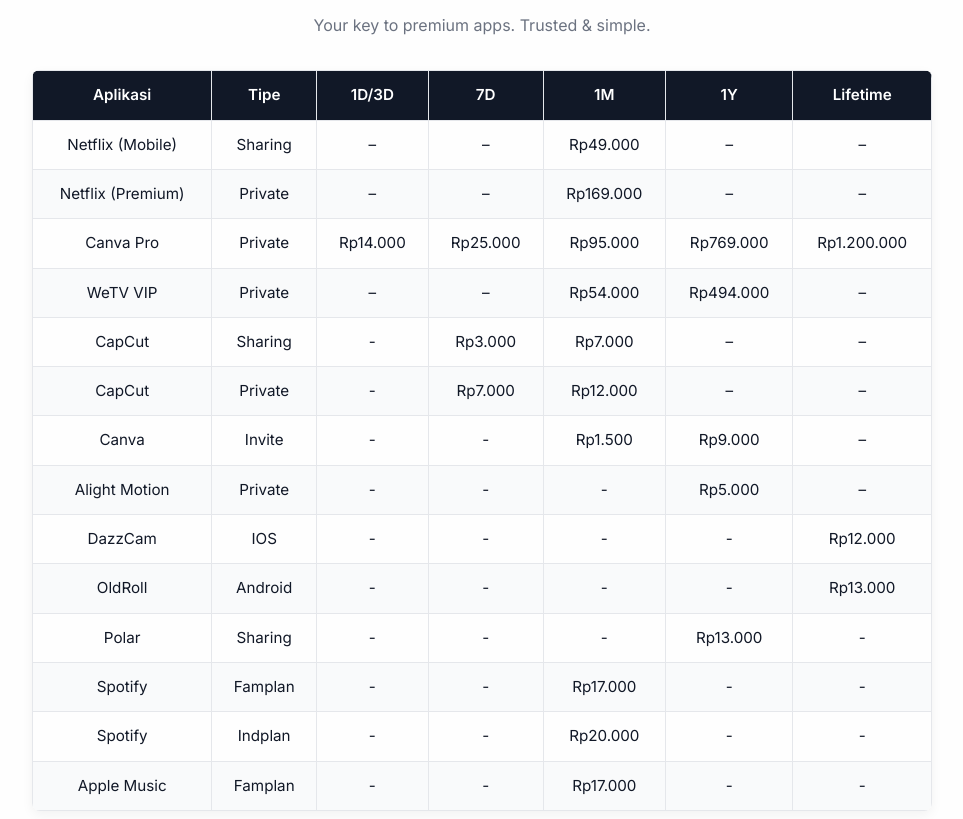
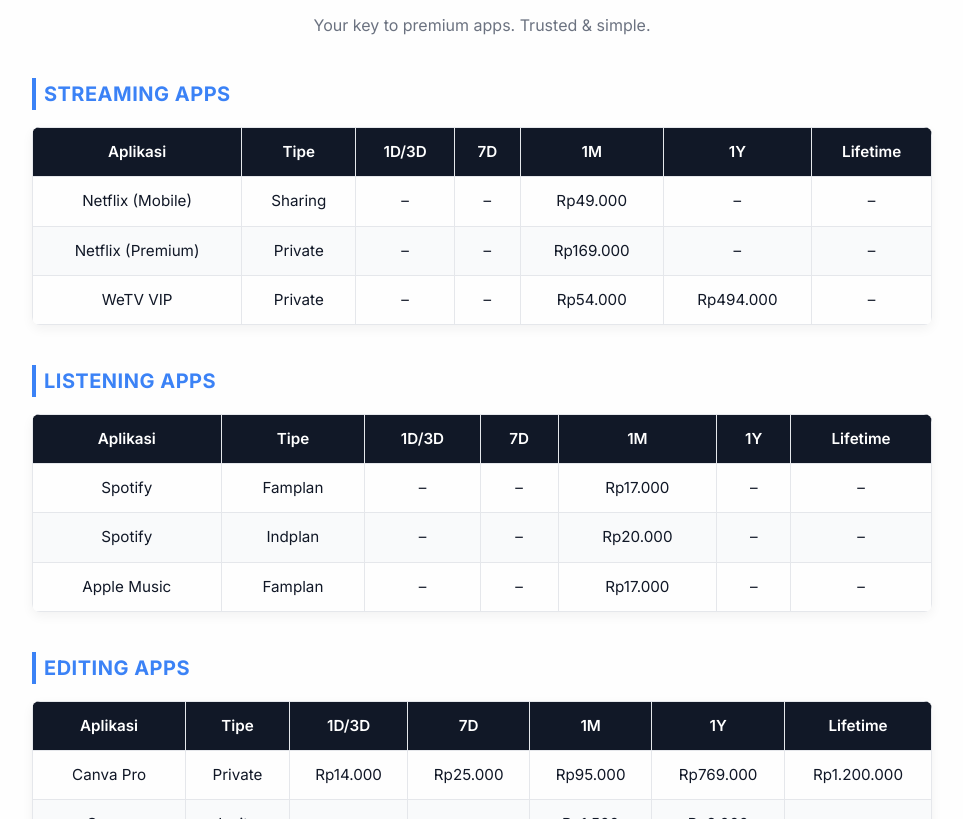
Before and after one commit to ricvess/keysmithspricelist, a plain HTML site: page index.html in a window 1280 px wide. Shown: the part 133-952 px from the top of the page, without its empty margins (158-1121 px from the left). Drawn offline with Linux system fonts and the light colour scheme.

Commit message:
index.html
Refactored the HTML structure to include sections for Streaming, Listening, Editing, Study, and Other Apps, enhancing organization and readability.

```diff
--- a/index.html
+++ b/index.html
@@ -34,10 +34,20 @@
       font-size: 1rem;
       margin-bottom: 2rem;
     }
+    h2 {
+      font-size: 1.25rem;
+      font-weight: 700;
+      margin-top: 2.5rem;
+      text-transform: uppercase;
+      letter-spacing: 0.5px;
+      color: var(--accent);
+      border-left: 4px solid var(--accent);
+      padding-left: 8px;
+    }
     table {
       width: 100%;
       border-collapse: collapse;
-      margin-top: 24px;
+      margin-top: 16px;
       box-shadow: 0 4px 12px rgba(0,0,0,0.05);
       border-radius: 8px;
       overflow: hidden;
@@ -74,146 +84,78 @@
   <h1>📦 Keysmiths Pricelist</h1>
   <p class="subtitle">Your key to premium apps. Trusted & simple.</p>
 
+  <!-- STREAMING APPS -->
+  <h2>Streaming Apps</h2>
   <table>
     <thead>
       <tr>
-        <th>Aplikasi</th>
-        <th>Tipe</th>
-        <th>1D/3D</th>
-        <th>7D</th>
-        <th>1M</th>
-        <th>1Y</th>
-        <th>Lifetime</th>
+        <th>Aplikasi</th><th>Tipe</th><th>1D/3D</th><th>7D</th><th>1M</th><th>1Y</th><th>Lifetime</th>
       </tr>
     </thead>
     <tbody>
+      <tr><td>Netflix (Mobile)</td><td>Sharing</td><td>–</td><td>–</td><td>Rp49.000</td><td>–</td><td>–</td></tr>
+      <tr><td>Netflix (Premium)</td><td>Private</td><td>–</td><td>–</td><td>Rp169.000</td><td>–</td><td>–</td></tr>
+      <tr><td>WeTV VIP</td><td>Private</td><td>–</td><td>–</td><td>Rp54.000</td><td>Rp494.000</td><td>–</td></tr>
+    </tbody>
+  </table>
+
+  <!-- LISTENING APPS -->
+  <h2>Listening Apps</h2>
+  <table>
+    <thead>
       <tr>
-        <td>Netflix (Mobile)</td>
-        <td>Sharing</td>
-        <td>–</td>
-        <td>–</td>
-        <td>Rp49.000</td>
-        <td>–</td>
-        <td>–</td>
+        <th>Aplikasi</th><th>Tipe</th><th>1D/3D</th><th>7D</th><th>1M</th><th>1Y</th><th>Lifetime</th>
       </tr>
+    </thead>
+    <tbody>
+      <tr><td>Spotify</td><td>Famplan</td><td>–</td><td>–</td><td>Rp17.000</td><td>–</td><td>–</td></tr>
+      <tr><td>Spotify</td><td>Indplan</td><td>–</td><td>–</td><td>Rp20.000</td><td>–</td><td>–</td></tr>
+      <tr><td>Apple Music</td><td>Famplan</td><td>–</td><td>–</td><td>Rp17.000</td><td>–</td><td>–</td></tr>
+    </tbody>
+  </table>
+
+  <!-- EDITING APPS -->
+  <h2>Editing Apps</h2>
+  <table>
+    <thead>
       <tr>
-        <td>Netflix (Premium)</td>
-        <td>Private</td>
-        <td>–</td>
-        <td>–</td>
-        <td>Rp169.000</td>
-        <td>–</td>
-        <td>–</td>
+        <th>Aplikasi</th><th>Tipe</th><th>1D/3D</th><th>7D</th><th>1M</th><th>1Y</th><th>Lifetime</th>
       </tr>
+    </thead>
+    <tbody>
+      <tr><td>Canva Pro</td><td>Private</td><td>Rp14.000</td><td>Rp25.000</td><td>Rp95.000</td><td>Rp769.000</td><td>Rp1.200.000</td></tr>
+      <tr><td>Canva</td><td>Invite</td><td>–</td><td>–</td><td>Rp1.500</td><td>Rp9.000</td><td>–</td></tr>
+      <tr><td>CapCut</td><td>Sharing</td><td>–</td><td>Rp3.000</td><td>Rp7.000</td><td>–</td><td>–</td></tr>
+      <tr><td>CapCut</td><td>Private</td><td>–</td><td>Rp7.000</td><td>Rp12.000</td><td>–</td><td>–</td></tr>
+      <tr><td>Alight Motion</td><td>Private</td><td>–</td><td>–</td><td>–</td><td>Rp5.000</td><td>–</td></tr>
+      <tr><td>Polar</td><td>Sharing</td><td>–</td><td>–</td><td>–</td><td>Rp13.000</td><td>–</td></tr>
+    </tbody>
+  </table>
+
+  <!-- STUDY APPS -->
+  <h2>Study Apps</h2>
+  <table>
+    <thead>
       <tr>
-        <td>Canva Pro</td>
-        <td>Private</td>
-        <td>Rp14.000</td>
-        <td>Rp25.000</td>
-        <td>Rp95.000</td>
-        <td>Rp769.000</td>
-        <td>Rp1.200.000</td>
+        <th>Aplikasi</th><th>Tipe</th><th>1D/3D</th><th>7D</th><th>1M</th><th>1Y</th><th>Lifetime</th>
       </tr>
+    </thead>
+    <tbody>
+      <tr><td>–</td><td>–</td><td>–</td><td>–</td><td>–</td><td>–</td><td>–</td></tr>
+    </tbody>
+  </table>
+
+  <!-- OTHER APPS -->
+  <h2>Other Apps</h2>
+  <table>
+    <thead>
       <tr>
-        <td>WeTV VIP</td>
-        <td>Private</td>
-        <td>–</td>
-        <td>–</td>
-        <td>Rp54.000</td>
-        <td>Rp494.000</td>
-        <td>–</td>
+        <th>Aplikasi</th><th>Tipe</th><th>1D/3D</th><th>7D</th><th>1M</th><th>1Y</th><th>Lifetime</th>
       </tr>
-      <tr>
-        <td>CapCut</td>
-        <td>Sharing</td>
-        <td>-</td>
-        <td>Rp3.000</td>
-        <td>Rp7.000</td>
-        <td>–</td>
-        <td>–</td>
-      </tr>
-      <tr>
-        <td>CapCut</td>
-        <td>Private</td>
-        <td>-</td>
-        <td>Rp7.000</td>
-        <td>Rp12.000</td>
-        <td>–</td>
-        <td>–</td>
-      </tr>
-      <tr>
-        <td>Canva</td>
-        <td>Invite</td>
-        <td>-</td>
-        <td>-</td>
-        <td>Rp1.500</td>
-        <td>Rp9.000</td>
-        <td>–</td>
-      </tr>
-      <tr>
-        <td>Alight Motion</td>
-        <td>Private</td>
-        <td>-</td>
-        <td>-</td>
-        <td>-</td>
-        <td>Rp5.000</td>
-        <td>–</td>
-      </tr>
-      <tr>
-        <td>DazzCam</td>
-        <td>IOS</td>
-        <td>-</td>
-        <td>-</td>
-        <td>-</td>
-        <td>-</td>
-        <td>Rp12.000</td>
-      </tr>
-      <tr>
-        <td>OldRoll</td>
-        <td>Android</td>
-        <td>-</td>
-        <td>-</td>
-        <td>-</td>
-        <td>-</td>
-        <td>Rp13.000</td>
-      </tr>
-      <tr>
-        <td>Polar</td>
-        <td>Sharing</td>
-        <td>-</td>
-        <td>-</td>
-        <td>-</td>
-        <td>Rp13.000</td>
-        <td>-</td>
-      </tr>
-      <tr>
-        <td>Spotify</td>
-        <td>Famplan</td>
-        <td>-</td>
-        <td>-</td>
-        <td>Rp17.000</td>
-        <td>-</td>
-        <td>-</td>
-      </tr>
-      <tr>
-        <td>Spotify</td>
-        <td>Indplan</td>
-        <td>-</td>
-        <td>-</td>
-        <td>Rp20.000</td>
-        <td>-</td>
-        <td>-</td>
-      </tr>
-      <tr>
-        <td>Apple Music</td>
-        <td>Famplan</td>
-        <td>-</td>
-        <td>-</td>
-        <td>Rp17.000</td>
-        <td>-</td>
-        <td>-</td>
-</tr>
-
+    </thead>
+    <tbody>
+      <tr><td>DazzCam</td><td>iOS</td><td>–</td><td>–</td><td>–</td><td>–</td><td>Rp12.000</td></tr>
+      <tr><td>OldRoll</td><td>Android</td><td>–</td><td>–</td><td>–</td><td>–</td><td>Rp13.000</td></tr>
     </tbody>
   </table>
 
```
